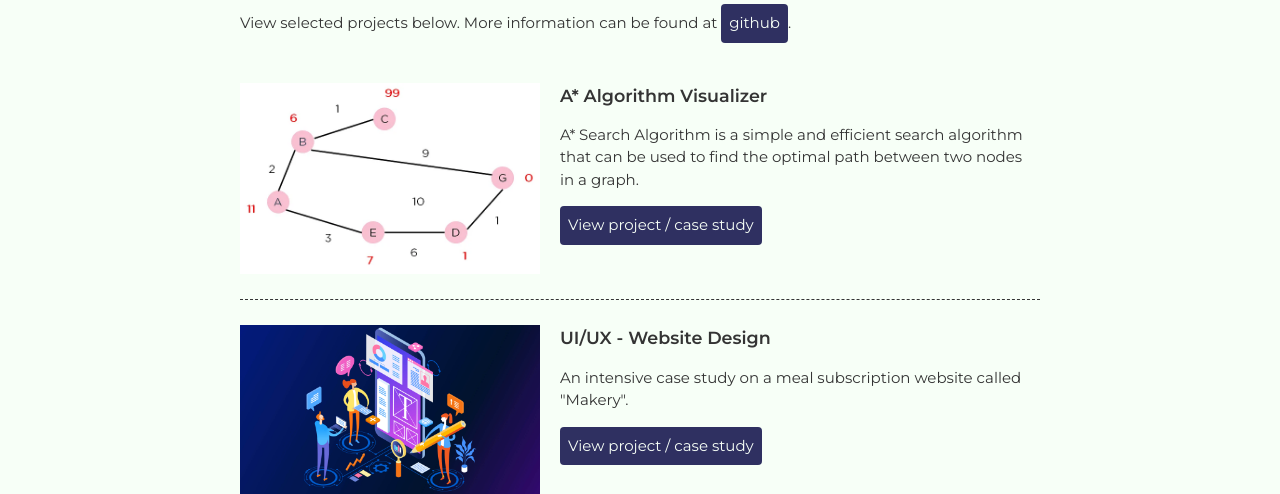
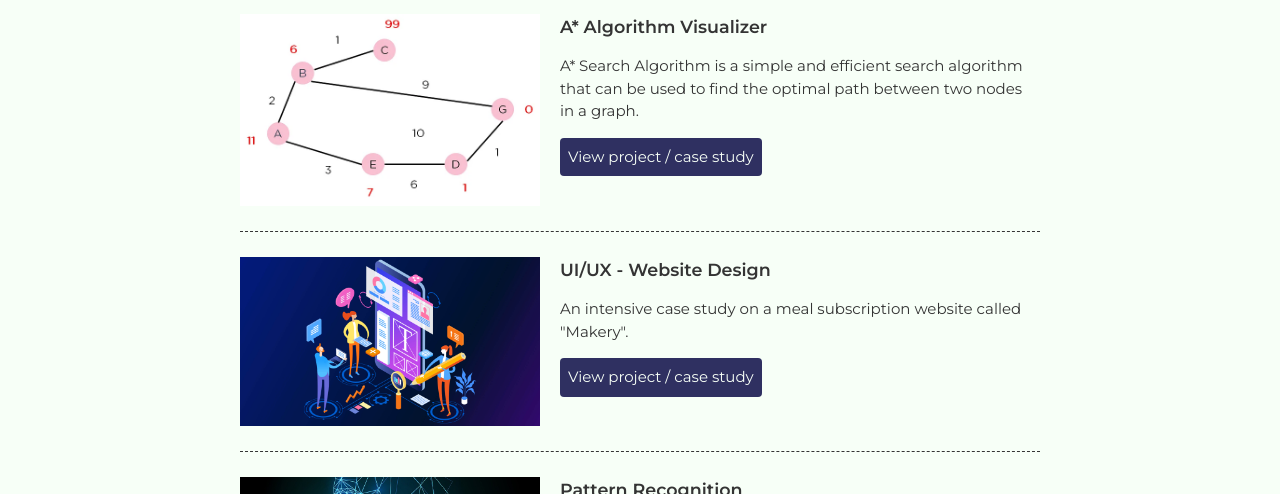
Before and after one commit to iPunithanP/portfolio, a plain HTML site: page index.html in a window 1280 px wide. Shown: the part 606-1100 px from the top of the page. Drawn offline with Linux system fonts and the light colour scheme.

Commit message:
Update index.html

```diff
--- a/index.html
+++ b/index.html
@@ -24,7 +24,7 @@
       <section class ="projects">
         <div class="content-wrap divider">
         <h2>Featured Projects</h2>
-        <p>View selected projects below. More information can be found at <a class="btn" href="https://github.com/iPunithanP">github</a>.</p>
+        <!-- <p>View selected projects below. More information can be found at <a class="btn" href="https://github.com/iPunithanP">github</a>.</p> -->
 
         <!-- Copy the whole <section> block to add more projects. -->
         <section class="project-item">
```
